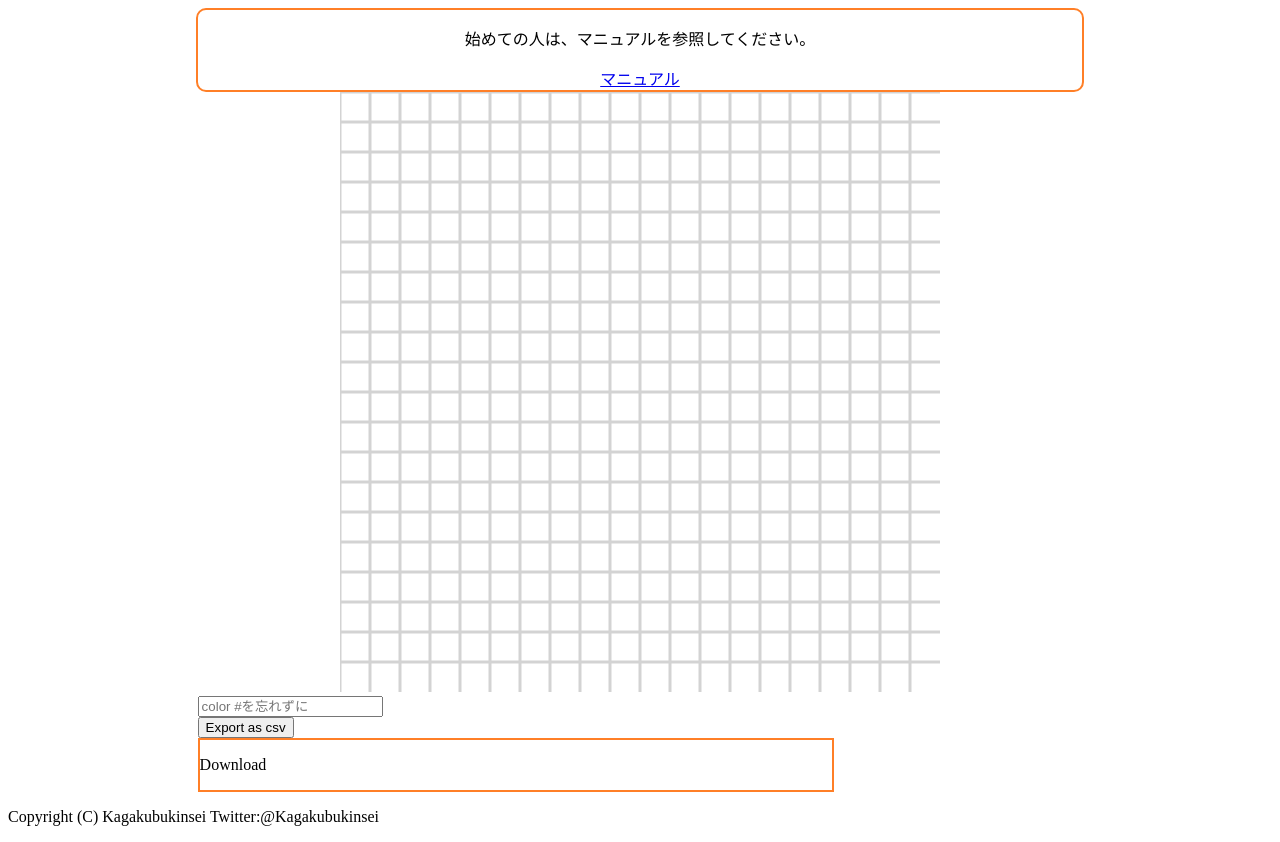
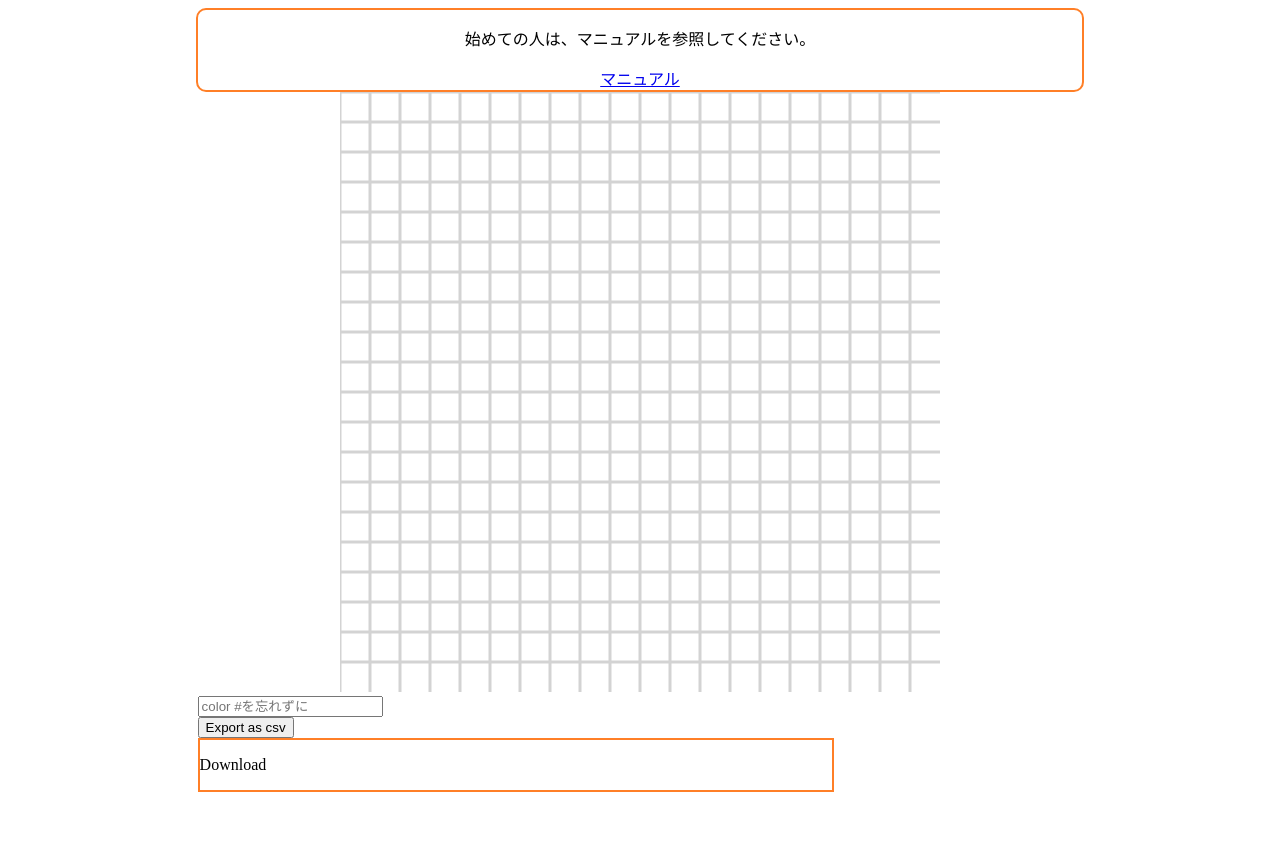
Before and after one commit to ykchemi/unko, a plain HTML site: page Kanro/makeCharacter/index.html in a window 1280 px wide. After the commit the page ends 800 px from the top, so only its background shows below. Drawn offline with Linux system fonts and the light colour scheme.

Commit message:
Update index.html

```diff
--- a/Kanro/makeCharacter/index.html
+++ b/Kanro/makeCharacter/index.html
@@ -26,6 +26,5 @@
             Events(canvasA.canvas, canvasA.ctx);
             makeArrayToRecord();
         </script>
-        <p class="text">Copyright (C) Kagakubukinsei Twitter:@Kagakubukinsei</p>
     </body>
 </html>
```
